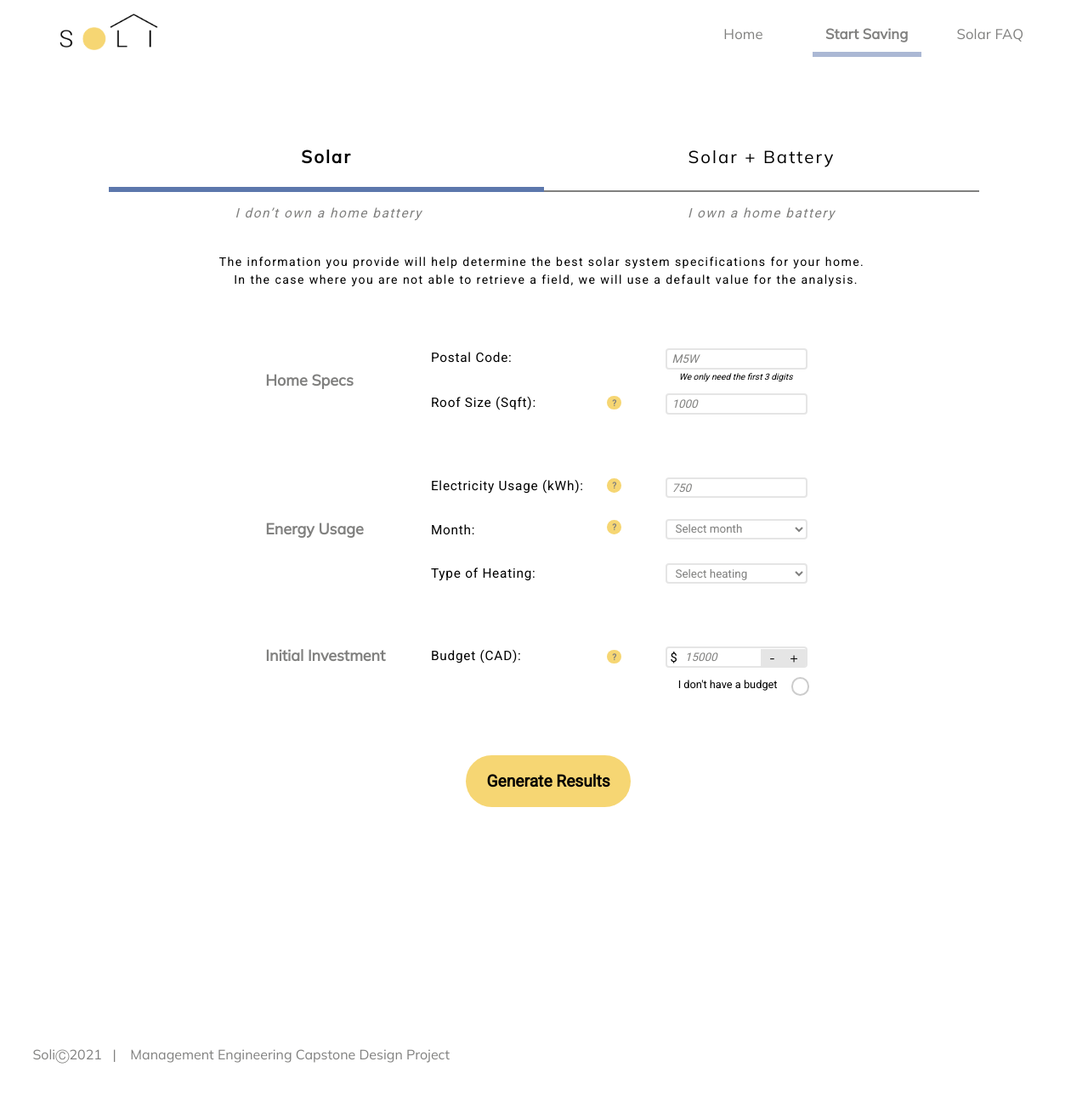
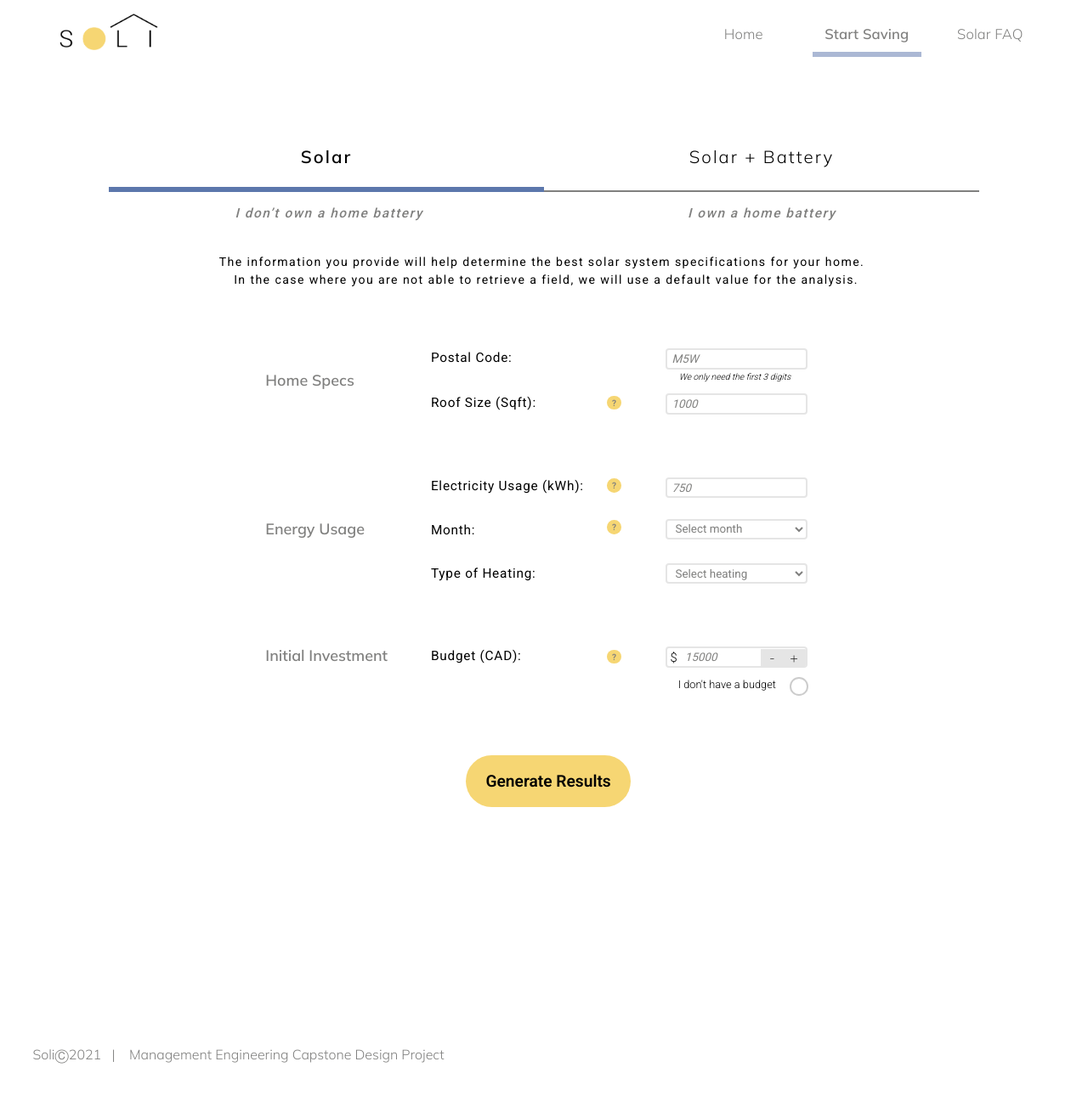
Before and after one commit to tanushree-sharma/fydp-app, a Flask app: page /start-saving in a window 1280 px wide. Shown: the whole page at 85% size. Run offline with Flask 2, Linux system fonts and the light colour scheme; parts of the project's set-up code (start-up, migrations or seed data) failed here and were passed over.

Commit message:
fixing footers

```diff
--- a/api/static/styles/App.css
+++ b/api/static/styles/App.css
@@ -1,5 +1,5 @@
-@import url("https://fonts.googleapis.com/css2?family=Mulish&display=swap");
-@import url("https://fonts.googleapis.com/css2?family=Roboto&display=swap");
+@import url("https://fonts.googleapis.com/css2?family=Mulish:wght@200;300;600&display=swap");
+@import url("https://fonts.googleapis.com/css2?family=Roboto:wght@300;400;500;600&display=swap");
 
 * {
   margin: 0;
@@ -418,6 +418,10 @@
   width: 100%;
   top: 100.7%;
   left: 0.25%;
+  font-family: "Mulish";
+  font-weight: 300;
+  font-size: 2vh;
+  letter-spacing: 0.008em;
 }
 
 .footer-ss {
@@ -426,7 +430,7 @@
   top: 210%;
   color: #80807f;
   font-family: "Mulish";
-  font-weight: 500;
+  font-weight: 300;
   font-size: 1vw;
   line-height: 10vh;
   width: 100%;
@@ -602,7 +606,7 @@
   bottom: 2%;
   color: #80807f;
   font-family: "Mulish";
-  font-weight: 500;
+  font-weight: 300;
   font-size: 2vh;
   line-height: 5vh;
   width: 100%;
@@ -1833,7 +1837,7 @@
   bottom: 0.8%;
   color: #80807f;
   font-family: "Mulish";
-  font-weight: 500;
+  font-weight: 300;
   font-size: 2vh;
   line-height: 5vh;
   width: 100%;
```
